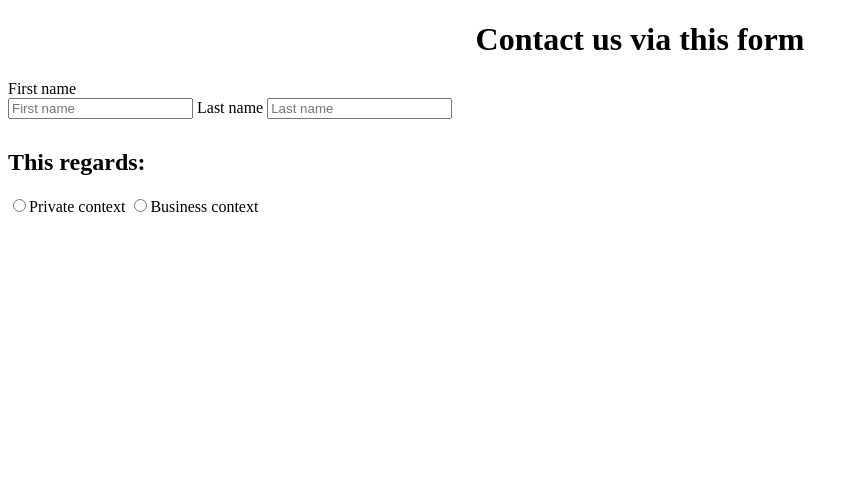
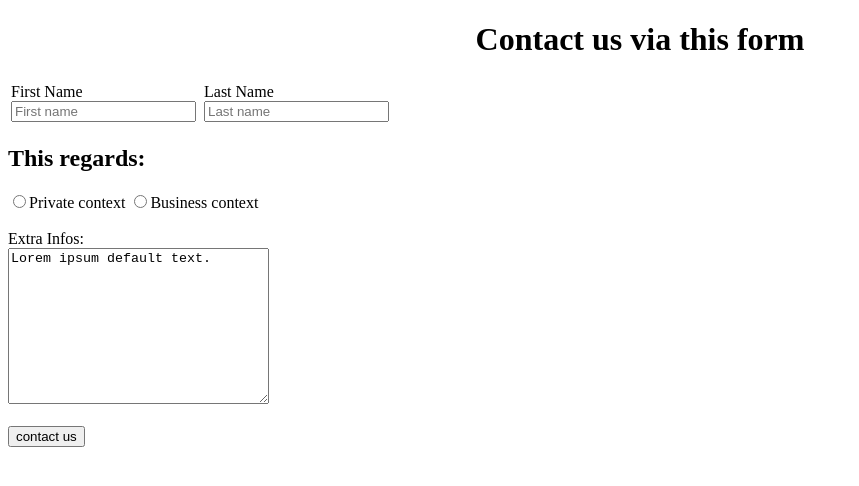
Before and after one commit to KatharinaSimma/CF-HTML-DAY01-Siljic-Pleschutznig, a plain HTML site: page contact form.html in a window 1280 px wide. Shown: the whole page, without its empty margins (0-859 px from the left). Drawn offline with Linux system fonts and the light colour scheme; a web font is replaced by a local one.

Commit message:
updated contact form

```diff
--- a/contact form.html
+++ b/contact form.html
@@ -8,11 +8,26 @@
 </head>
 <body>
 	<h1 align="center">Contact us via this form</h1>
-			<span style="display: block;" id="firstname">First name</span>
-			<input style="margin-bottom: 10px;" id="firstname" type="text" placeholder="First name">
+		<table>
 
-			<span id="lastname">Last name</span>
-			<input style="margin-bottom: 10px;" id="lastname" type="text" placeholder="Last name">
+			<tbody>
+				<tr>
+					<td>
+						<label for="firstname">First Name</label><br>
+						<input type="text" id="firstname" placeholder="First name">
+					</td>
+
+					<td></td>
+
+					<td width="10em;">
+						<label for="lastname">Last Name</label><br>
+						<input type="text" id="lastname" placeholder="Last name">
+					</td>
+
+				</tr>
+			</tbody>
+
+		</table>
 
 
 		<div id="regarding">
@@ -26,5 +41,13 @@
 			</label>
 		</div>
 
+	<br>
+    Extra Infos: <br>
+    <textarea  name="message" rows ="10" cols= "30">Lorem ipsum default text.
+    </textarea >
+    <br>
+    <br>
+    <input  type="submit"  value="contact us">
+
 <body>
 </html>
```
